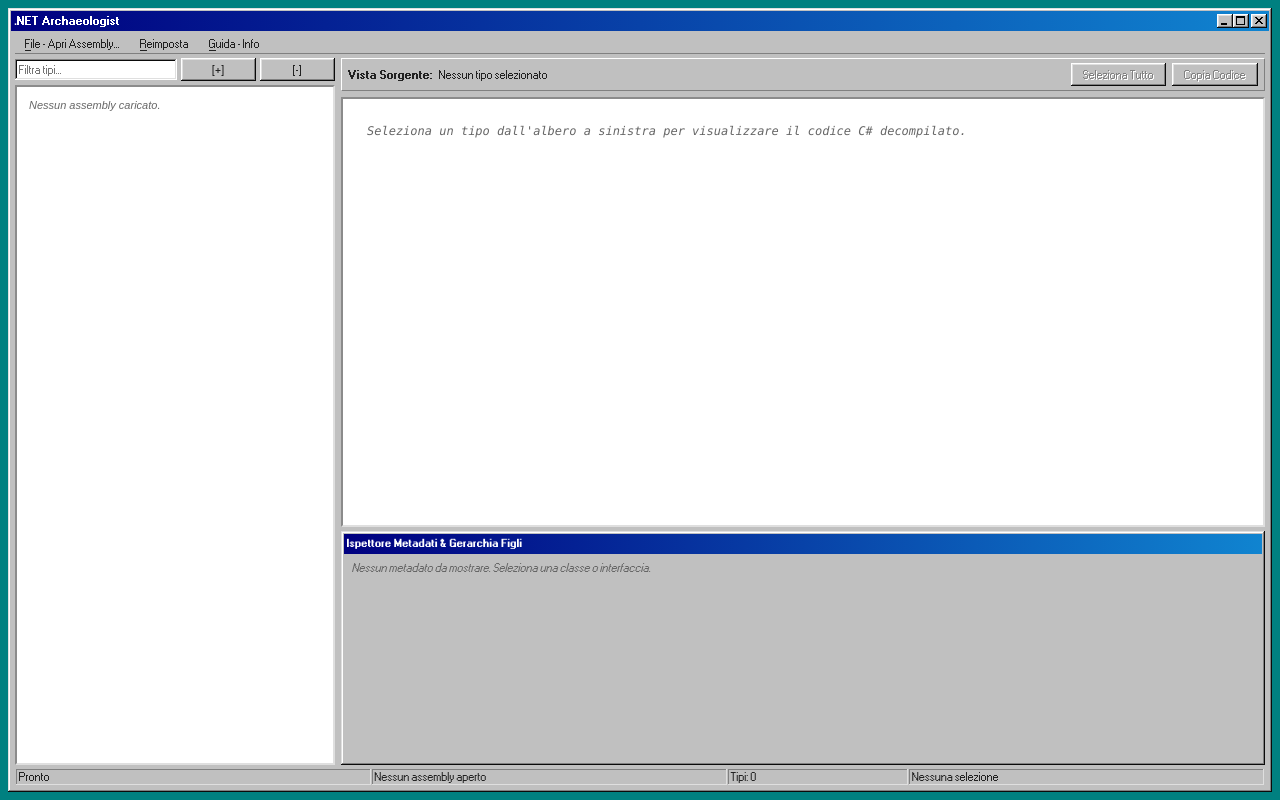
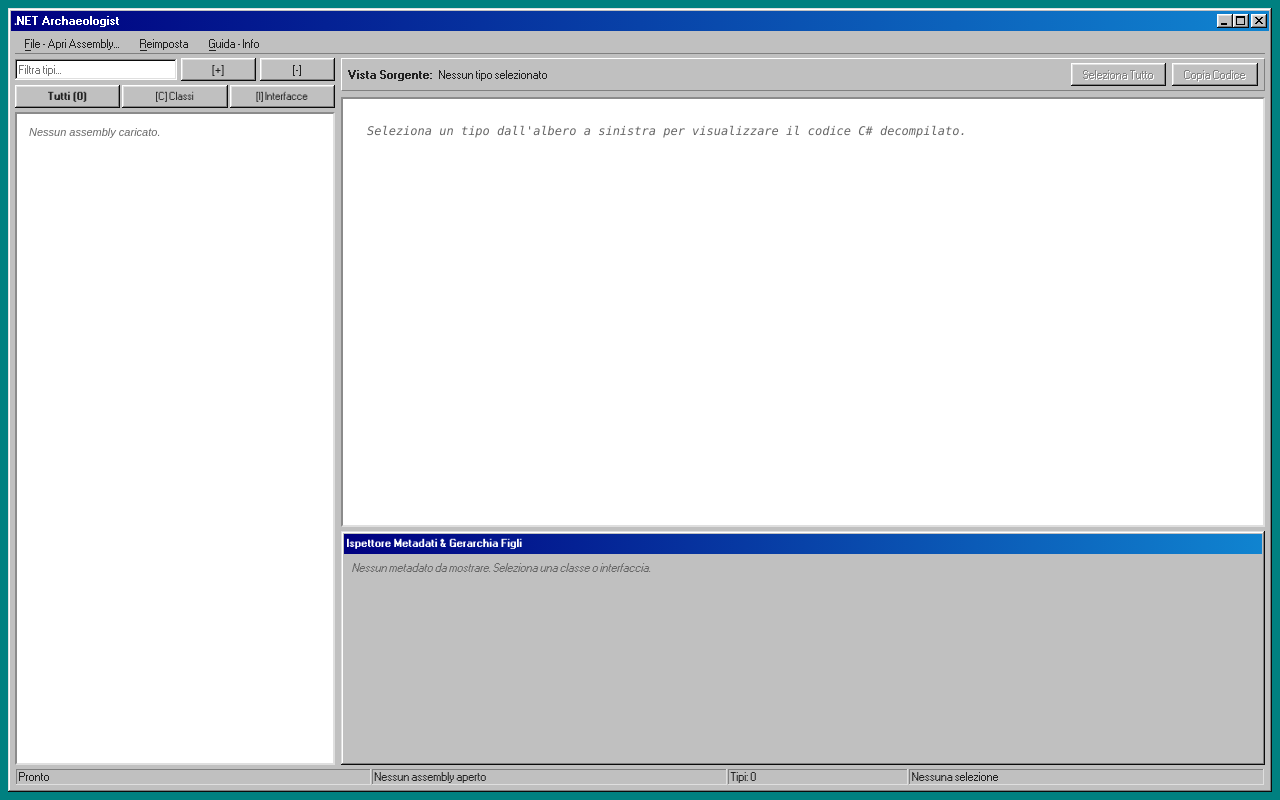
Before and after one commit to biagio-scaglia/.NET-Archaeologist, a React (Vite) app in the folder src/DotNetArchaeologist.Web/: page / in a window 1280 px wide. Built offline with nearby package versions, Linux system fonts and the light colour scheme.

Commit message:
perf(web): ottimizza albero tipi con windowing, aggiunge cache decompilazione e export Evidence Bundle JSON

```diff
--- a/src/DotNetArchaeologist.Web/src/App.tsx
+++ b/src/DotNetArchaeologist.Web/src/App.tsx
@@ -24,6 +24,7 @@ export const App: React.FC = () => {
   const [namespaces, setNamespaces] = useState<TreeNamespaceGroup[]>([])
   const [selectedTypeFullName, setSelectedTypeFullName] = useState<string | null>(null)
   const [decompiledCode, setDecompiledCode] = useState<string>('')
+  const decompileCacheRef = React.useRef<Map<string, string>>(new Map())
 
   const [loading, setLoading] = useState<boolean>(false)
   const [decompileLoading, setDecompileLoading] = useState<boolean>(false)
@@ -156,17 +157,27 @@ export const App: React.FC = () => {
     }
   }
 
-  // Seleziona un tipo e richiede la decompilazione C#
+  // Seleziona un tipo e richiede la decompilazione C# con cache in-memory istantanea
   const handleSelectType = async (fullName: string) => {
     if (!sessionId) return
     setSelectedTypeFullName(fullName)
+
+    const cacheKey = `${sessionId}:${fullName}`
+    if (decompileCacheRef.current.has(cacheKey)) {
+      setDecompiledCode(decompileCacheRef.current.get(cacheKey)!)
+      setStatusMessage(`Decompilato (da cache): ${fullName}`)
+      return
+    }
+
     setDecompileLoading(true)
     setStatusMessage(`Decompilazione tipo: ${fullName}...`)
     try {
       const res = await fetch(`/api/assemblies/${sessionId}/decompile?type=${encodeURIComponent(fullName)}`)
       if (res.ok) {
         const decompileData = await res.json()
-        setDecompiledCode(decompileData.code || '// Nessun codice sorgente disponibile.')
+        const code = decompileData.code || '// Nessun codice sorgente disponibile.'
+        decompileCacheRef.current.set(cacheKey, code)
+        setDecompiledCode(code)
         setStatusMessage(`Decompilato: ${fullName}`)
       } else {
         setDecompiledCode(`// Errore durante la decompilazione del tipo: ${fullName}`)
@@ -296,6 +307,7 @@ export const App: React.FC = () => {
   }
 
   const handleReset = () => {
+    decompileCacheRef.current.clear()
     setSolution(null)
     setSessionId(null)
     setAssembly(null)
--- a/src/DotNetArchaeologist.Web/src/components/ExecutiveReportView.tsx
+++ b/src/DotNetArchaeologist.Web/src/components/ExecutiveReportView.tsx
@@ -28,6 +28,25 @@ export const ExecutiveReportView: React.FC<ExecutiveReportViewProps> = ({
     const a = document.createElement('a')
     a.href = url
     a.download = `Report_Architetturale_${report.targetName.replace(/[^a-zA-Z0-9_-]/g, '_')}.md`
+    document.body.appendChild(a)
+    a.click()
+    document.body.removeChild(a)
+    URL.revokeObjectURL(url)
+  }
+
+  const handleDownloadEvidenceBundle = () => {
+    if (!report) return
+    const bundle = {
+      format: 'DotNetArchaeologist.EvidenceBundle',
+      version: '1.0.0',
+      exportedAtUtc: new Date().toISOString(),
+      report
+    }
+    const blob = new Blob([JSON.stringify(bundle, null, 2)], { type: 'application/json;charset=utf-8' })
+    const url = URL.createObjectURL(blob)
+    const a = document.createElement('a')
+    a.href = url
+    a.download = `EvidenceBundle_${report.targetName.replace(/[^a-zA-Z0-9_-]/g, '_')}.json`
     document.body.appendChild(a)
     a.click()
     document.body.removeChild(a)
@@ -144,6 +163,13 @@ export const ExecutiveReportView: React.FC<ExecutiveReportViewProps> = ({
             title="Scarica il report come file Markdown standard (.md)"
           >
             [Scarica .md]
+          </button>
+          <button
+            type="button"
+            onClick={handleDownloadEvidenceBundle}
+            title="Esporta il fascicolo evidenze strutturato (.json) per strumenti di reverse engineering"
+          >
+            [Evidence Bundle .json]
           </button>
           <button
             type="button"
--- a/src/DotNetArchaeologist.Web/src/components/ExplorerTree.tsx
+++ b/src/DotNetArchaeologist.Web/src/components/ExplorerTree.tsx
@@ -1,4 +1,4 @@
-import React, { useState, useMemo } from 'react'
+import React, { useState, useMemo, useDeferredValue } from 'react'
 import type { TreeNamespaceGroup, TreeTypeItem } from '../types/api'
 
 interface ExplorerTreeProps {
@@ -7,13 +7,22 @@ interface ExplorerTreeProps {
   onSelectType: (fullName: string) => void
 }
 
+type KindFilter = 'all' | 'class' | 'interface' | 'other'
+
+const INITIAL_VISIBLE_PER_NS = 80
+
 export const ExplorerTree: React.FC<ExplorerTreeProps> = ({
   namespaces,
   selectedTypeFullName,
   onSelectType
 }) => {
   const [expandedNamespaces, setExpandedNamespaces] = useState<Record<string, boolean>>({})
+  const [visibleLimits, setVisibleLimits] = useState<Record<string, number>>({})
   const [searchTerm, setSearchTerm] = useState<string>('')
+  const [kindFilter, setKindFilter] = useState<KindFilter>('all')
+
+  // Deferred value per garantire rendering fluido a 60 FPS durante la digitazione in cataloghi di migliaia di tipi
+  const deferredSearch = useDeferredValue(searchTerm)
 
   const toggleNamespace = (ns: string) => {
     setExpandedNamespaces(prev => ({
@@ -32,22 +41,54 @@ export const ExplorerTree: React.FC<ExplorerTreeProps> = ({
     setExpandedNamespaces({})
   }
 
+  const handleShowMore = (ns: string, currentLimit: number, total: number) => {
+    setVisibleLimits(prev => ({
+      ...prev,
+      [ns]: Math.min(currentLimit + 100, total)
+    }))
+  }
+
+  const handleShowAll = (ns: string, total: number) => {
+    setVisibleLimits(prev => ({
+      ...prev,
+      [ns]: total
+    }))
+  }
+
   const filteredNamespaces = useMemo(() => {
-    if (!searchTerm.trim()) return namespaces
+    const query = deferredSearch.trim().toLowerCase()
 
-    const query = searchTerm.toLowerCase()
     return namespaces
       .map(nsGroup => {
-        const matchingTypes = nsGroup.types.filter(t =>
-          t.name.toLowerCase().includes(query) || t.fullName.toLowerCase().includes(query)
-        )
+        let matchingTypes = nsGroup.types
+
+        // Filtro per tipologia costrutto
+        if (kindFilter === 'class') {
+          matchingTypes = matchingTypes.filter(t => t.kind.toLowerCase() === 'class' || t.kind.toLowerCase() === 'record')
+        } else if (kindFilter === 'interface') {
+          matchingTypes = matchingTypes.filter(t => t.kind.toLowerCase() === 'interface')
+        } else if (kindFilter === 'other') {
+          matchingTypes = matchingTypes.filter(t => t.kind.toLowerCase() === 'struct' || t.kind.toLowerCase() === 'enum' || t.kind.toLowerCase() === 'delegate')
+        }
+
+        // Filtro per ricerca testuale
+        if (query) {
+          matchingTypes = matchingTypes.filter(t =>
+            t.name.toLowerCase().includes(query) || t.fullName.toLowerCase().includes(query)
+          )
+        }
+
         return {
           namespace: nsGroup.namespace,
           types: matchingTypes
         }
       })
-      .filter(nsGroup => nsGroup.types.length > 0 || nsGroup.namespace.toLowerCase().includes(query))
-  }, [namespaces, searchTerm])
+      .filter(nsGroup => nsGroup.types.length > 0 || (query && nsGroup.namespace.toLowerCase().includes(query)))
+  }, [namespaces, deferredSearch, kindFilter])
+
+  const totalTypesCount = useMemo(() => {
+    return filteredNamespaces.reduce((acc, ns) => acc + ns.types.length, 0)
+  }, [filteredNamespaces])
 
   const getKindBadgeClass = (kind: string) => {
     switch (kind.toLowerCase()) {
@@ -72,7 +113,7 @@ export const ExplorerTree: React.FC<ExplorerTreeProps> = ({
 
   return (
     <div style={{ display: 'flex', flexDirection: 'column', height: '100%', minHeight: 0 }}>
-      {/* Barra di filtro e controlli di espansione */}
+      {/* Barra di filtro rapido e pulsanti di espansione */}
       <div style={{ display: 'flex', gap: 4, marginBottom: 4, alignItems: 'center' }}>
         <input
           type="text"
@@ -89,6 +130,49 @@ export const ExplorerTree: React.FC<ExplorerTreeProps> = ({
         </button>
       </div>
 
+      {/* Filtri rapidi per categoria di tipo */}
+      <div style={{ display: 'flex', gap: 2, marginBottom: 4, fontSize: '10px' }}>
+        <button
+          type="button"
+          onClick={() => setKindFilter('all')}
+          style={{
+            flex: 1,
+            padding: '1px 2px',
+            fontSize: '10px',
+            fontWeight: kindFilter === 'all' ? 'bold' : 'normal',
+            backgroundColor: kindFilter === 'all' ? '#c0c0c0' : undefined
+          }}
+        >
+          Tutti ({totalTypesCount})
+        </button>
+        <button
+          type="button"
+          onClick={() => setKindFilter('class')}
+          style={{
+            flex: 1,
+            padding: '1px 2px',
+            fontSize: '10px',
+            fontWeight: kindFilter === 'class' ? 'bold' : 'normal',
+            backgroundColor: kindFilter === 'class' ? '#c0c0c0' : undefined
+          }}
+        >
+          [C] Classi
+        </button>
+        <button
+          type="button"
+          onClick={() => setKindFilter('interface')}
+          style={{
+            flex: 1,
+            padding: '1px 2px',
+            fontSize: '10px',
+            fontWeight: kindFilter === 'interface' ? 'bold' : 'normal',
+            backgroundColor: kindFilter === 'interface' ? '#c0c0c0' : undefined
+          }}
+        >
+          [I] Interfacce
+        </button>
+      </div>
+
       <div className="tree-container">
         {filteredNamespaces.length === 0 ? (
           <div style={{ padding: 8, color: '#666', fontStyle: 'italic' }}>
@@ -98,6 +182,10 @@ export const ExplorerTree: React.FC<ExplorerTreeProps> = ({
           <ul className="tree-view" style={{ margin: 0, padding: 0 }}>
             {filteredNamespaces.map(nsGroup => {
               const isExpanded = expandedNamespaces[nsGroup.namespace] ?? true
+              const limit = visibleLimits[nsGroup.namespace] ?? INITIAL_VISIBLE_PER_NS
+              const visibleTypes = nsGroup.types.slice(0, limit)
+              const hasMore = nsGroup.types.length > limit
+
               return (
                 <li key={nsGroup.namespace} style={{ listStyleType: 'none', marginBottom: 2 }}>
                   <div
@@ -113,7 +201,7 @@ export const ExplorerTree: React.FC<ExplorerTreeProps> = ({
 
                   {isExpanded && (
                     <ul style={{ margin: '2px 0 2px 14px', padding: 0 }}>
-                      {nsGroup.types.map((typeItem: TreeTypeItem) => {
+                      {visibleTypes.map((typeItem: TreeTypeItem) => {
                         const isSelected = selectedTypeFullName === typeItem.fullName
                         return (
                           <li
@@ -132,6 +220,28 @@ export const ExplorerTree: React.FC<ExplorerTreeProps> = ({
                           </li>
                         )
                       })}
+
+                      {hasMore && (
+                        <li style={{ listStyleType: 'none', padding: '4px 0 2px 4px' }}>
+                          <span style={{ fontSize: '10px', color: '#555', marginRight: 4 }}>
+                            Mostrati {limit} di {nsGroup.types.length} tipi:
+                          </span>
+                          <button
+                            type="button"
+                            onClick={() => handleShowMore(nsGroup.namespace, limit, nsGroup.types.length)}
+                            style={{ fontSize: '10px', padding: '0 4px', marginRight: 4 }}
+                          >
+                            [+100]
+                          </button>
+                          <button
+                            type="button"
+                            onClick={() => handleShowAll(nsGroup.namespace, nsGroup.types.length)}
+                            style={{ fontSize: '10px', padding: '0 4px' }}
+                          >
+                            [Tutti ({nsGroup.types.length})]
+                          </button>
+                        </li>
+                      )}
                     </ul>
                   )}
                 </li>
```
